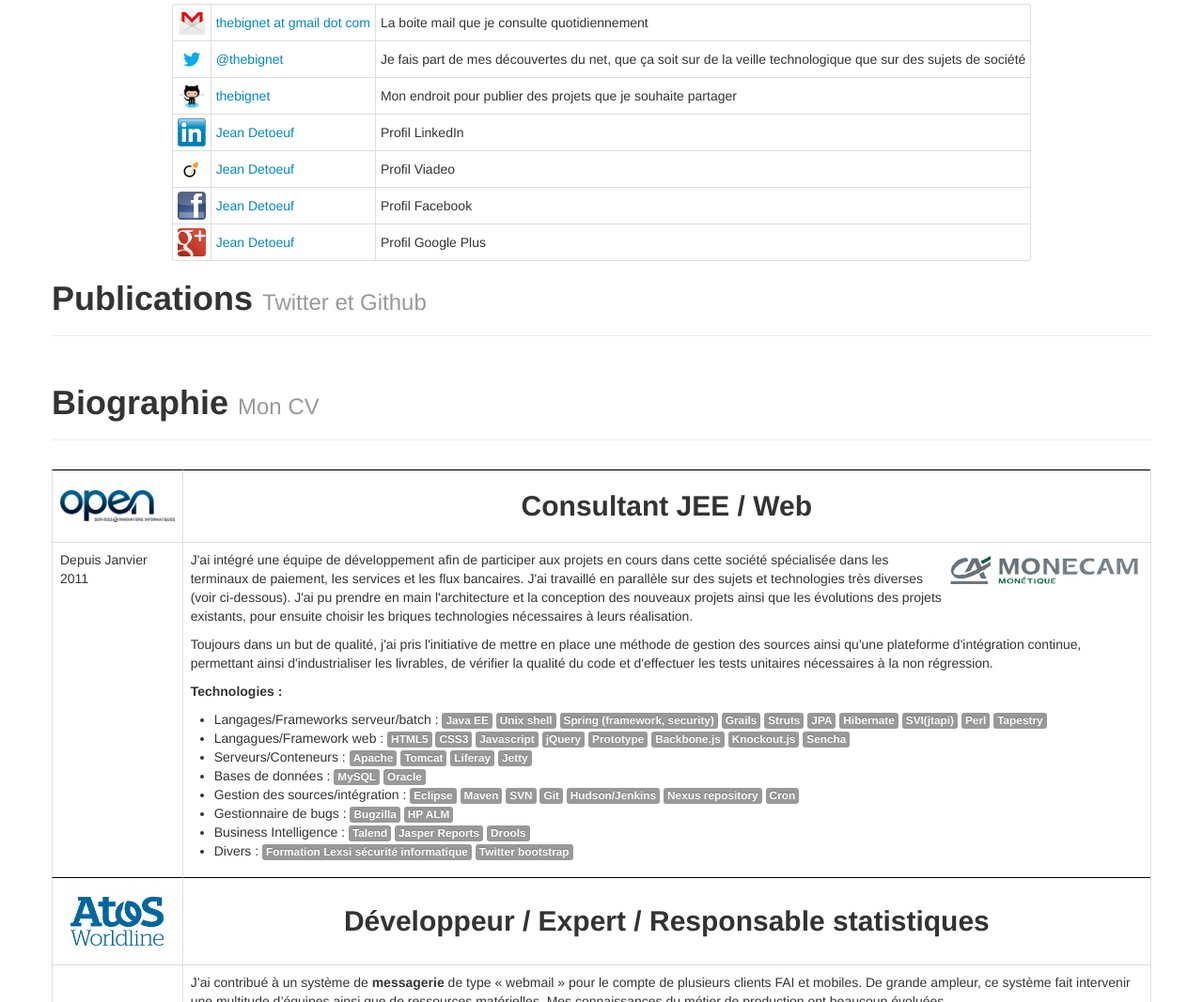
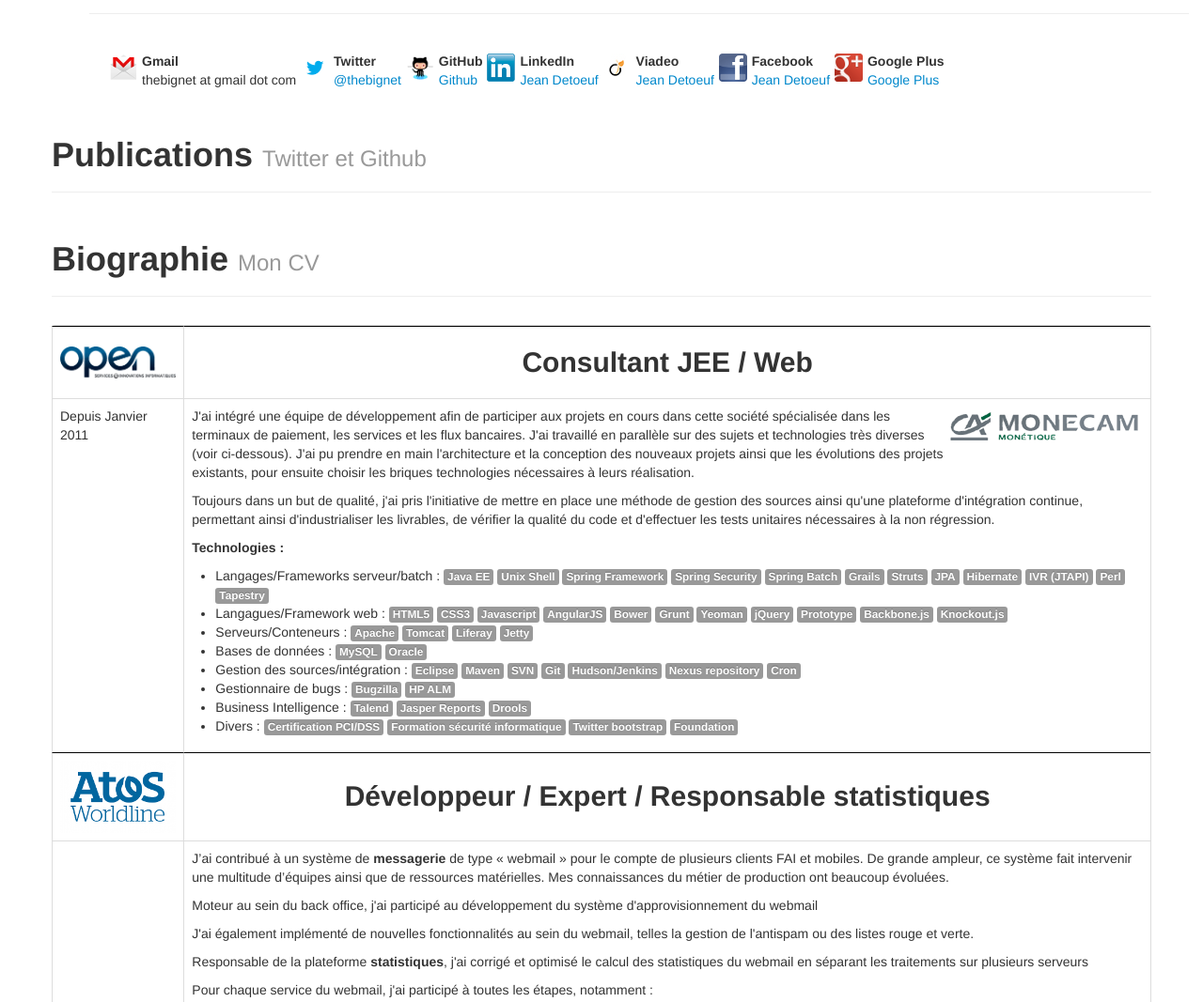
Before and after one commit to thebignet/thebignet.github.com, a plain HTML site: page index.html in a window 1280 px wide. Shown: the part 474-1541 px from the top of the page at 94% size. Drawn offline with Linux system fonts and the light colour scheme.

Commit message:
Mise à jour des compétences

```diff
--- a/index.css
+++ b/index.css
@@ -56,7 +56,28 @@ body {
 
 #contacts table {
   width: auto;
-  margin: auto;
+}
+
+#contacts div {
+  padding: 10px 20px;
+}
+
+#contacts dl {
+  margin:0 0 0 36px;
+  position: relative;
+  display: inline-block;
+}
+
+#contacts dd {
+  margin:0;
+}
+
+#contacts dd.logo {
+  margin:0;
+  position: absolute;
+  top: 2px;
+  left: -35px;
+  width: 35px;
 }
 
 #contacts table th, #contacts table td {
--- a/index.html
+++ b/index.html
@@ -5,8 +5,16 @@
     <meta charset="utf-8">
     <title>Jean Detoeuf</title>
     <meta name="viewport" content="width=device-width, initial-scale=1.0">
-    <meta name="description" content="">
-    <meta name="author" content="">
+    <meta http-equiv="content-language" content="fr">
+    <meta name="description" content="développeur J2EE, conception Java">
+    <meta name="keywords" content="Java, Spring, Grails, Développeur, HTML5, CSS3">
+    <meta name="revisit-after" content="15 days">
+    <meta name="robots" content="index, follow, all">
+    <meta name="author" content="Jean Detoeuf">
+    <meta name="identifier-url" content="http://thebignet.github.com/">
+    <meta name="publisher" content="Jean Detoeuf">
+    <meta name="copyright" content="©thebignet">
+    <meta http-equiv="imagetoolbar" content="no">
 
     <!-- Le styles -->
     <link href="bootstrap/css/bootstrap.min.css" rel="stylesheet" />
@@ -54,43 +62,43 @@
             <div class="page-header">
               <h1>Contacts <small>Toutes les références sociales</small></h1>
             </div>
-            <table class="table table-bordered table-condensed">
-              <tr>
-                <th><img src="img/contacts/logo-gmail.png" /></th>
-                <td><a href="mailto:">thebignet at gmail dot com</a></td>
-                <td>La boite mail que je consulte quotidiennement</td>
-              </tr>
-              <tr>
-                <th><img src="img/contacts/logo-twitter.png" /></th>
-                <td><a href="https://twitter.com/thebignet" target="_blank">@thebignet</a></td>
-                <td>Je fais part de mes découvertes du net, que ça soit sur de la veille technologique que sur des sujets de société</td>
-              </tr>
-              <tr>
-                <th><img src="img/contacts/logo-github.png" /></th>
-                <td><a href="https://github.com/thebignet" target="_blank">thebignet</a></td>
-                <td>Mon endroit pour publier des projets que je souhaite partager</td>
-              </tr>
-              <tr>
-                <th><img src="img/contacts/logo-linkedin.png" /></th>
-                <td><a href="http://lnkd.in/Xrsazj" target="_blank">Jean Detoeuf</a></td>
-                <td>Profil LinkedIn</td>
-              </tr>
-              <tr>
-                <th><img src="img/contacts/logo-viadeo.png" /></th>
-                <td><a href="http://www.viadeo.com/fr/profile/jean.detoeuf" target="_blank">Jean Detoeuf</a></td>
-                <td>Profil Viadeo</td>
-              </tr>
-              <tr>
-                <th><img src="img/contacts/logo-facebook.png" /></th>
-                <td><a href="https://www.facebook.com/jean.detoeuf" target="_blank">Jean Detoeuf</a></td>
-                <td>Profil Facebook</td>
-              </tr>
-              <tr>
-                <th><img src="img/contacts/logo-googleplus.png" /></th>
-                <td><a href="https://plus.google.com/102985277746701355604/" target="_blank">Jean Detoeuf</td>
-                <td>Profil Google Plus</td>
-              </tr>
-            </table>
+            <div>
+              <dl>
+                <dt>Gmail</dt>
+                <dd>thebignet at gmail dot com</dd>
+                <dd class="logo"><img src="img/contacts/logo-gmail.png"/></dd>
+              </dl>
+              <dl>
+                <dt>Twitter</dt>
+                <dd><a href="https://twitter.com/thebignet" target="_blank">@thebignet</a></dd>
+                <dd class="logo"><img src="img/contacts/logo-twitter.png"/></dd>
+              </dl>
+              <dl>
+                <dt>GitHub</dt>
+                <dd><a href="https://github.com/thebignet" target="_blank">Github</a></dd>
+                <dd class="logo"><img src="img/contacts/logo-github.png"/></dd>
+              </dl>
+              <dl>
+                <dt>LinkedIn</dt>
+                <dd><a href="http://lnkd.in/Xrsazj" target="_blank">Jean Detoeuf</a></dd>
+                <dd class="logo"><img src="img/contacts/logo-linkedin.png"/></dd>
+              </dl>
+              <dl>
+                <dt>Viadeo</dt>
+                <dd><a href="http://www.viadeo.com/fr/profile/jean.detoeuf" target="_blank">Jean Detoeuf</a></dd>
+                <dd class="logo"><img src="img/contacts/logo-viadeo.png"/></dd>
+              </dl>
+              <dl>
+                <dt>Facebook</dt>
+                <dd><a href="https://www.facebook.com/jean.detoeuf" target="_blank">Jean Detoeuf</a></dd>
+                <dd class="logo"><img src="img/contacts/logo-facebook.png"/></dd>
+              </dl>
+              <dl>
+                <dt>Google Plus</dt>
+                <dd><a href="https://plus.google.com/102985277746701355604/" target="_blank">Google Plus</a></dd>
+                <dd class="logo"><img src="img/contacts/logo-googleplus.png"/></dd>
+              </dl>
+            </div>
           </div>
         </div>
       </section>
@@ -158,13 +166,15 @@
                     <ul>
                       <li>Langages/Frameworks serveur/batch :
                         <span class="label">Java EE</span>
-                        <span class="label">Unix shell</span>
-                        <span class="label">Spring (framework, security)</span>
+                        <span class="label">Unix Shell</span>
+                        <span class="label">Spring Framework</span>
+                        <span class="label">Spring Security</span>
+                        <span class="label">Spring Batch</span>
                         <span class="label">Grails</span>
                         <span class="label">Struts</span>
                         <span class="label">JPA</span>
                         <span class="label">Hibernate</span>
-                        <span class="label">SVI(jtapi)</span>
+                        <span class="label">IVR (JTAPI)</span>
                         <span class="label">Perl</span>
                         <span class="label">Tapestry</span>
                       </li>
@@ -172,11 +182,14 @@
                         <span class="label">HTML5</span>
                         <span class="label">CSS3</span>
                         <span class="label">Javascript</span>
+                        <span class="label">AngularJS</span>
+                        <span class="label">Bower</span>
+                        <span class="label">Grunt</span>
+                        <span class="label">Yeoman</span>
                         <span class="label">jQuery</span>
                         <span class="label">Prototype</span>
                         <span class="label">Backbone.js</span>
                         <span class="label">Knockout.js</span>
-                        <span class="label">Sencha</span>
                       </li>
                       <li>Serveurs/Conteneurs :
                         <span class="label">Apache</span>
@@ -207,8 +220,10 @@
                         <span class="label">Drools</span>
                       </li>
                       <li>Divers :
-                        <span class="label">Formation Lexsi sécurité informatique</span>
+                        <span class="label">Certification PCI/DSS</span>
+                        <span class="label">Formation sécurité informatique</span>
                         <span class="label">Twitter bootstrap</span>
+                        <span class="label">Foundation</span>
                       </li>
                     </ul>
                   </p>
```
